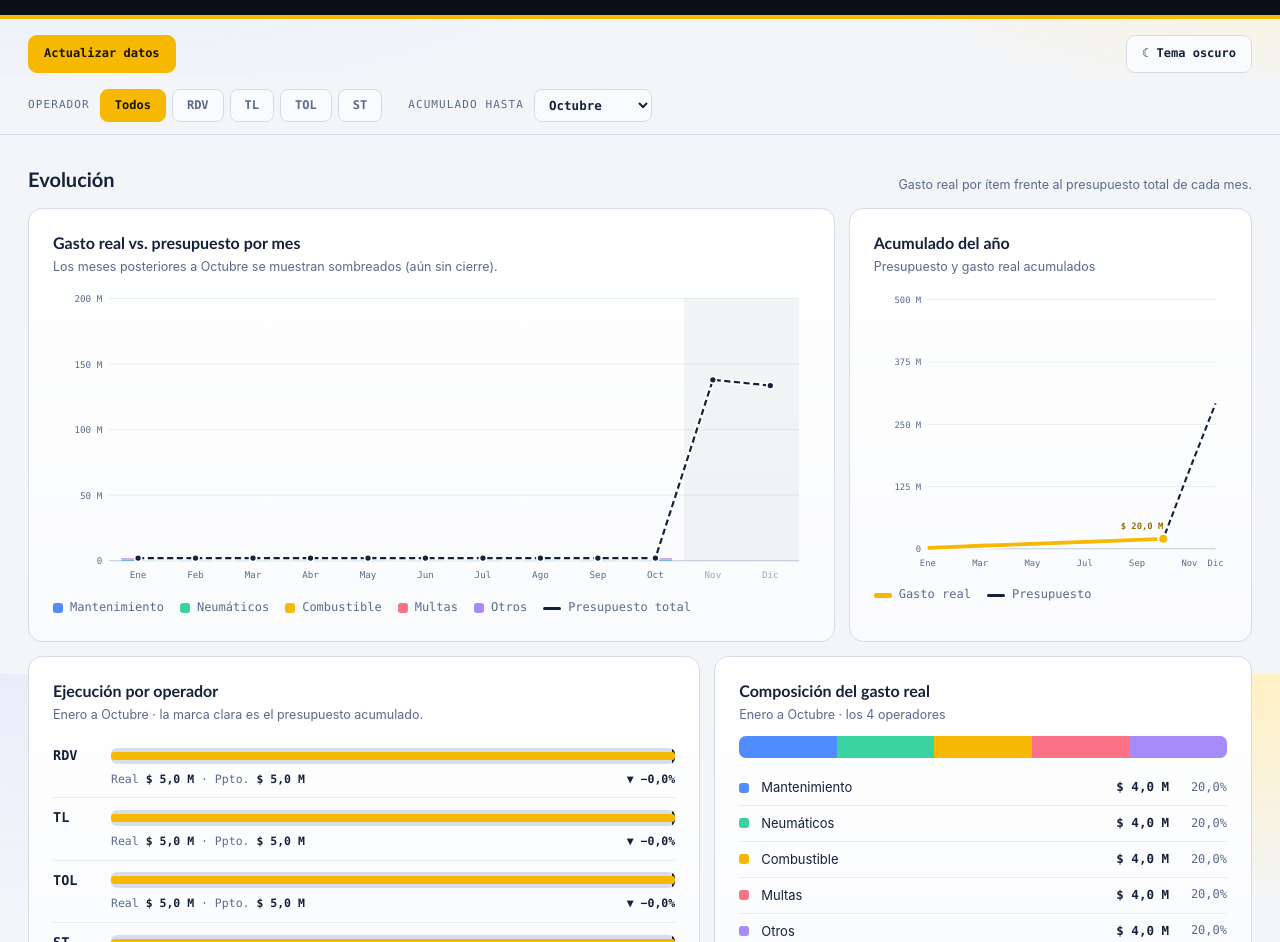
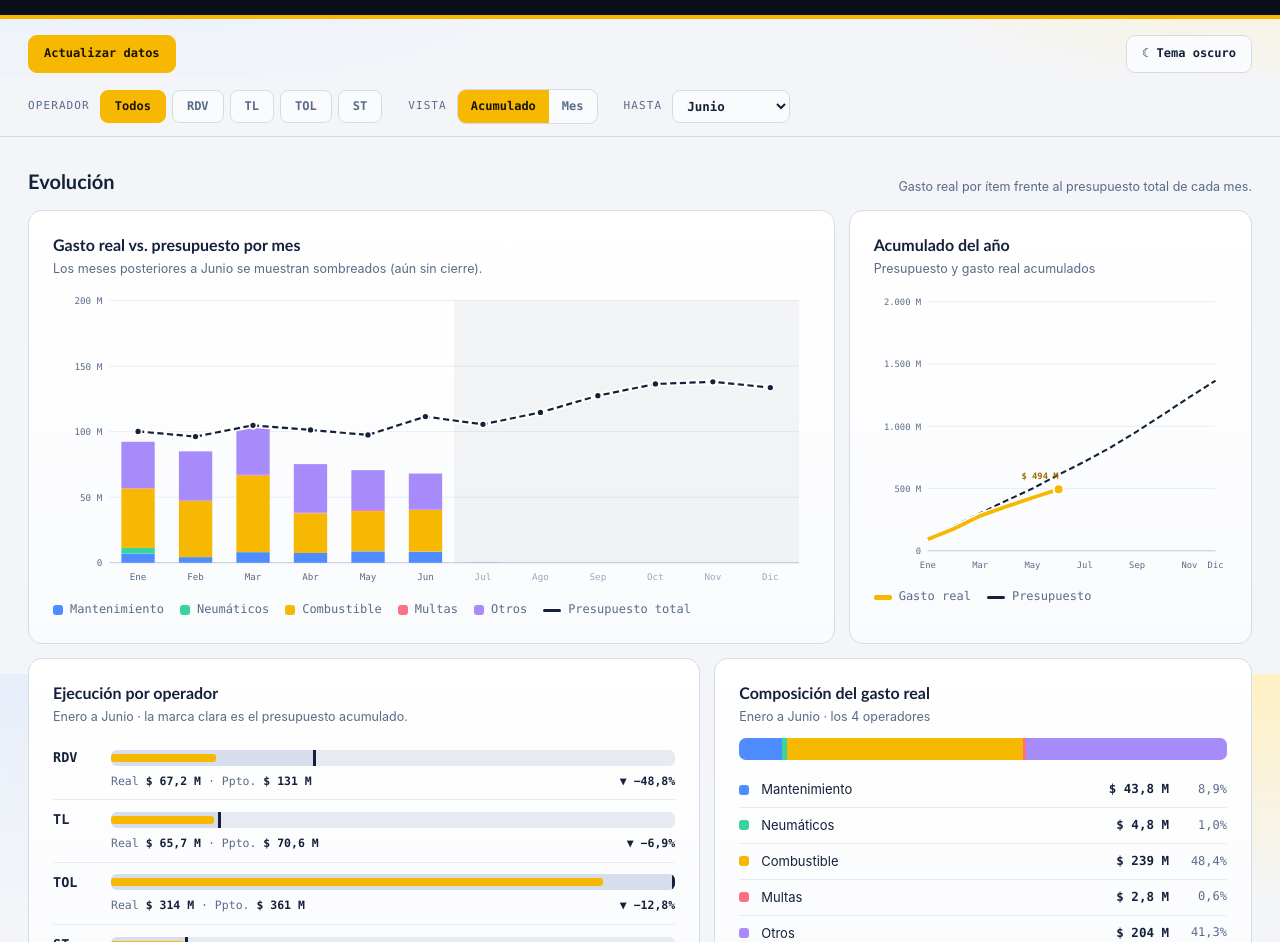
Before and after one commit to cdmcdistribucion-dev/PRESUPUESTO-FLOTA, a plain HTML site: page index.html in a window 1280 px wide. Shown: the part 126-1068 px from the top of the page. Drawn offline with Linux system fonts and the light colour scheme.

Commit message:
Add files via upload

```diff
--- a/index.html
+++ b/index.html
@@ -221,7 +221,8 @@ td.tg{line-height:1.25} td.tg small{display:block;margin-top:3px;font-size:10.5p
   <div class="filters">
     <div class="wrap">
       <div class="fgroup"><span class="flabel">Operador</span><div class="chips" id="olChips"></div></div>
-      <div class="fgroup"><span class="flabel">Acumulado hasta</span><select id="cutSel" aria-label="Mes de corte"></select></div>
+      <div class="fgroup"><span class="flabel">Vista</span><div class="seg" id="modeSeg" role="group" aria-label="Vista"><button type="button" data-v="acum" aria-pressed="true">Acumulado</button><button type="button" data-v="mes" aria-pressed="false">Mes</button></div></div>
+      <div class="fgroup"><span class="flabel" id="cutLbl">Hasta</span><select id="cutSel" aria-label="Mes"></select></div>
     </div>
   </div>
 </div>
@@ -264,7 +265,7 @@ td.tg{line-height:1.25} td.tg small{display:block;margin-top:3px;font-size:10.5p
 
   <footer class="page">
     <div class="cols">
-      <div style="opacity:.7">Versión del tablero: 30/10/2026 · v4</div>
+      <div style="opacity:.7">Versión del tablero: 30/10/2026 · v6</div>
       <div><b>Operadores:</b> RDV, TL, TOL y ST. Cualquier otro operador del archivo se omite.</div>
       <div><b>Mantenimiento</b> suma correctivo, preventivo y proactivo. <b>Otros</b> reúne documentación, administrativos, seguros y similares (hoy solo TOL).</div>
       <div><b>Datos:</b> se leen de <b>datos/datos_presupuesto.json</b>, generado desde los Excel de <b>base_excels</b> (hojas Presupuesto, Gastos y Targets). Tras publicar, presioná <b>Actualizar datos</b>.</div>
@@ -724,7 +725,9 @@ var DATA_JSON='datos/datos_presupuesto.json', DATA_URL='datos/Plantilla_Presupue
 
 /* ---------- estado ---------- */
 var model=XL.emptyModel(), info={ok:false,msg:'Cargando datos…',when:null};
-var flt='Todos', cut=5, metric='real';
+var flt='Todos', cut=5, metric='real', mode='acum';
+function lo(){return mode==='mes'?cut:0;}
+function plab(){return mode==='mes'?MESL[cut]:'Enero a '+MESL[cut];}
 
 /* ---------- utilidades ---------- */
 function $(id){return document.getElementById(id);}
@@ -820,6 +823,8 @@ function renderFilters(){
   var c=$('olChips');
   c.innerHTML=['Todos'].concat(OLS).map(function(o){return '<button type="button" class="chip-btn" data-o="'+o+'" aria-pressed="'+(flt===o)+'">'+o+'</button>';}).join('');
   c.querySelectorAll('button').forEach(function(b){b.onclick=function(){flt=b.dataset.o;renderFilters();renderDerived();};});
+  var sg=$('modeSeg');if(sg){sg.querySelectorAll('button').forEach(function(b){b.setAttribute('aria-pressed',String(b.dataset.v===mode));b.onclick=function(){mode=b.dataset.v;renderFilters();renderDerived();};});}
+  var lb=$('cutLbl');if(lb)lb.textContent=mode==='mes'?'Mes':'Hasta';
   var s=$('cutSel');
   s.innerHTML=MESL.map(function(n,i){return '<option value="'+i+'"'+(i===cut?' selected':'')+'>'+n+'</option>';}).join('');
   s.onchange=function(){cut=+s.value;renderDerived();};
@@ -843,13 +848,13 @@ function renderTargets(){
   var TR=Array(ITEMS.length).fill(0),TT=Array(ITEMS.length).fill(0);
   OLS.forEach(function(ol){
     var rr=0,tt=0,cells='';
-    ITEMS.forEach(function(it,i){var r=sumr(model.data[ol].real[it],0,cut),t=sumr(model.data[ol].target[it],0,cut);if(t>0){rr+=r;tt+=t;TR[i]+=r;TT[i]+=t;}cells+=cell(r,t);});
+    ITEMS.forEach(function(it,i){var r=sumr(model.data[ol].real[it],lo(),cut),t=sumr(model.data[ol].target[it],lo(),cut);if(t>0){rr+=r;tt+=t;TR[i]+=r;TT[i]+=t;}cells+=cell(r,t);});
     b+='<tr><td>'+ol+'</td>'+cells+cell(rr,tt)+'</tr>';
   });
   var gr=0,gt=0,cells2='';ITEMS.forEach(function(it,i){gr+=TR[i];gt+=TT[i];cells2+=cell(TR[i],TT[i]);});
   b+='<tr class="tot"><td>Flota</td>'+cells2+cell(gr,gt)+'</tr></tbody>';
   $('tblTarget').innerHTML=head+b;
-  $('tgtNote').textContent='Enero a '+MESL[cut]+' · gasto real acumulado frente al target acumulado (solo ítems con target)'+(any?'.':'. Cargá la hoja "Targets" de la plantilla para ver el cumplimiento.');
+  $('tgtNote').textContent=plab()+' · gasto real frente al target '+(mode==='mes'?'del mes':'acumulado')+' (solo ítems con target)'+(any?'.':'. Cargá la hoja "Targets" de la plantilla para ver el cumplimiento.');
 }
 
 /* Gráficos */
@@ -867,7 +872,8 @@ function chartMonthly(){
   var pp=serTot('presu'),stack=Array(12).fill(0).map(function(_,m){return ITEMS.reduce(function(a,it){return a+real[it][m];},0);});
   var maxV=niceMax(Math.max.apply(null,stack.concat(pp))*1.05),slot=pw/12,bw=slot*0.58,s='<svg class="chart" viewBox="0 0 '+W+' '+H+'" role="img" aria-label="Gasto real por ítem y presupuesto total, mes a mes">'+axis(maxV,W,H,pl,pr,pt,pb);
   var cx=pl+slot*(cut+1);
-  if(cut<11)s+='<rect x="'+cx+'" y="'+pt+'" width="'+(W-pr-cx)+'" height="'+ph+'" fill="var(--shade)"/>';
+  if(mode==='mes')s+='<rect x="'+(pl+slot*cut+2)+'" y="'+pt+'" width="'+(slot-4)+'" height="'+ph+'" rx="6" fill="none" stroke="#F6B800" stroke-width="2"/>';
+  if(cut<11&&mode!=='mes')s+='<rect x="'+cx+'" y="'+pt+'" width="'+(W-pr-cx)+'" height="'+ph+'" fill="var(--shade)"/>';
   for(var m=0;m<12;m++){
     var x=pl+slot*m+(slot-bw)/2,y=pt+ph;
     ITEMS.forEach(function(it){var h=real[it][m]/maxV*ph;y-=h;if(h>0)s+='<rect x="'+x.toFixed(1)+'" y="'+y.toFixed(1)+'" width="'+bw.toFixed(1)+'" height="'+h.toFixed(1)+'" fill="'+COL[it]+'"/>';});
@@ -888,7 +894,7 @@ function chartMonthly(){
     r.onmouseleave=hideTip;
   });
   $('lgMonthly').innerHTML=ITEMS.map(function(it){return '<span><i style="background:'+COL[it]+'"></i>'+ILAB[it]+'</span>';}).join('')+'<span><i class="ln" style="background:var(--ink)"></i>Presupuesto total</span>';
-  $('monthlySub').textContent='Los meses posteriores a '+MESL[cut]+' se muestran sombreados (aún sin cierre).';
+  $('monthlySub').textContent=mode==='mes'?'Mes seleccionado: '+MESL[cut]+' (marcado en dorado).':'Los meses posteriores a '+MESL[cut]+' se muestran sombreados (aún sin cierre).';
 }
 function chartCum(){
   var W=420,H=340,pl=64,pr=14,pt=14,pb=30,ph=H-pt-pb,pw=W-pl-pr;
@@ -913,30 +919,30 @@ function chartCum(){
   $('lgCum').innerHTML='<span><i class="ln" style="background:#F6B800;height:5px"></i>Gasto real</span><span><i class="ln" style="background:var(--ink)"></i>Presupuesto</span>';
 }
 function olBars(){
-  var rows=OLS.map(function(ol){var r=0,p=0;ITEMS.forEach(function(it){r+=sumr(model.data[ol].real[it],0,cut);p+=sumr(model.data[ol].presu[it],0,cut);});return {ol:ol,r:r,p:p};});
+  var rows=OLS.map(function(ol){var r=0,p=0;ITEMS.forEach(function(it){r+=sumr(model.data[ol].real[it],lo(),cut);p+=sumr(model.data[ol].presu[it],lo(),cut);});return {ol:ol,r:r,p:p};});
   var mx=Math.max.apply(null,rows.map(function(x){return Math.max(x.r,x.p);}).concat([1]));
   $('olBars').innerHTML=rows.map(function(x){
     var dv=x.p?(x.r-x.p)/x.p:null;
     return '<div class="olrow'+(flt===x.ol?' sel':'')+'"><b>'+x.ol+'</b><div class="track" role="img" aria-label="'+x.ol+': gasto real '+compact(x.r)+' de '+compact(x.p)+' presupuestados"><div class="pp" style="width:'+(x.p/mx*100)+'%"></div><div class="rl'+(x.r>x.p?' over':'')+'" style="width:'+(x.r/mx*100)+'%"></div></div><div class="olnums"><span>Real <strong>'+compact(x.r)+'</strong> · Ppto. <strong>'+compact(x.p)+'</strong></span><span class="'+(dv==null?'':dv>0?'bad':'good')+'"><strong>'+(dv==null?'—':(dv>0?'▲ +':'▼ −')+pct(Math.abs(dv)))+'</strong></span></div></div>';
   }).join('');
-  $('olSub').textContent='Enero a '+MESL[cut]+' · la marca clara es el presupuesto acumulado.';
+  $('olSub').textContent=plab()+' · la marca clara es el presupuesto '+(mode==='mes'?'del mes':'acumulado')+'.';
 }
 function mixChart(){
-  var vals=ITEMS.map(function(it){return sumr(ser('real',it),0,cut);}),tot=vals.reduce(function(a,b){return a+b;},0)||1;
+  var vals=ITEMS.map(function(it){return sumr(ser('real',it),lo(),cut);}),tot=vals.reduce(function(a,b){return a+b;},0)||1;
   $('mix').innerHTML='<div class="mixbar" role="img" aria-label="Composición porcentual del gasto real por ítem">'+ITEMS.map(function(it,i){return '<span style="width:'+(vals[i]/tot*100)+'%;background:'+COL[it]+'" title="'+ILAB[it]+'"></span>';}).join('')+'</div>'+
     ITEMS.map(function(it,i){return '<div class="mixrow"><i style="background:'+COL[it]+'"></i><span>'+ILAB[it]+'</span><strong>'+compact(vals[i])+'</strong><em>'+pct(vals[i]/tot)+'</em></div>';}).join('');
-  $('mixSub').textContent='Enero a '+MESL[cut]+' · '+(flt==='Todos'?'los 4 operadores':'operador '+flt);
+  $('mixSub').textContent=plab()+' · '+(flt==='Todos'?'los 4 operadores':'operador '+flt);
 }
 function renderCharts(){chartMonthly();chartCum();olBars();mixChart();}
 
 /* Tablas */
 function setMetric(m){metric=m;document.querySelectorAll('#metricSeg button').forEach(function(b){b.setAttribute('aria-pressed',String(b.dataset.m===m));});renderDetail();}
 function renderDetail(){
-  var head='<thead><tr><th>Ítem</th>'+MES.map(function(m){return '<th>'+m+'</th>';}).join('')+'<th>Acum. '+MES[cut]+'</th><th>Año</th></tr></thead>';
+  var head='<thead><tr><th>Ítem</th>'+MES.map(function(m){return '<th>'+m+'</th>';}).join('')+'<th>'+(mode==='mes'?'Mes ':'Acum. ')+MES[cut]+'</th><th>Año</th></tr></thead>';
   function row(label,color,r,p,isTot,tg){
     var v=metric==='real'?r:metric==='presu'?p:metric==='target'?tg:r.map(function(x,i){return x-p[i];});
     var cells=v.map(function(x,i){var dim=(metric!=='presu'&&metric!=='target'&&i>cut);var cl=(metric==='desv'&&!dim&&x!==0)?(x>0?'bad':'good'):'';return '<td class="'+(dim?'dim ':'')+cl+'">'+(metric==='real'&&dim&&!x?'·':nf0.format(Math.round(x)))+'</td>';}).join('');
-    var ac=sumr(v,0,cut),yr=sumr(v,0,11);
+    var ac=sumr(v,lo(),cut),yr=sumr(v,0,11);
     var cl2=metric==='desv'?(ac>0?'bad':ac<0?'good':''):'';
     return '<tr'+(isTot?' class="tot"':'')+'><td>'+(color?'<span class="sw" style="background:'+color+'"></span>':'')+label+'</td>'+cells+'<td class="'+cl2+'"><b>'+nf0.format(Math.round(ac))+'</b></td><td>'+nf0.format(Math.round(yr))+'</td></tr>';
   }
@@ -946,12 +952,12 @@ function renderDetail(){
   $('tblDetail').innerHTML=head+body;
 }
 function renderOLTable(){
-  var head='<thead><tr><th>Operador</th><th>Ppto. anual</th><th>Ppto. acum. '+MES[cut]+'</th><th>Real acum. '+MES[cut]+'</th><th>Desvío $</th><th>Desvío %</th><th>% del ppto. anual</th><th>Target acum.</th><th>Estado</th></tr></thead>',b='<tbody>',TP=0,TR=0,TY=0,TT=0,TRT=0;
+  var head='<thead><tr><th>Operador</th><th>Ppto. anual</th><th>Ppto. '+(mode==='mes'?'':'acum. ')+MES[cut]+'</th><th>Real '+(mode==='mes'?'':'acum. ')+MES[cut]+'</th><th>Desvío $</th><th>Desvío %</th><th>% del ppto. anual</th><th>Target '+(mode==='mes'?MES[cut]:'acum.')+'</th><th>Estado</th></tr></thead>',b='<tbody>',TP=0,TR=0,TY=0,TT=0,TRT=0;
   function orow(l,y,p,r,tg,t,rt){var d=r-p,dp=p?d/p:null,c=d>0?'bad':d<0?'good':'';return '<tr'+(t?' class="tot"':'')+'><td>'+l+'</td><td>'+money(y)+'</td><td>'+money(p)+'</td><td>'+money(r)+'</td><td class="'+c+'">'+(d>0?'+':d<0?'−':'')+money(Math.abs(d))+'</td><td class="'+c+'">'+(dp==null?'—':(d>0?'+':d<0?'−':'')+pct(Math.abs(dp)))+'</td><td>'+(y?pct(r/y):'—')+'</td><td>'+(tg?money(tg):'—')+'</td><td>'+badge(rt,tg)+'</td></tr>';}
-  OLS.forEach(function(ol){var r=0,p=0,y=0,tg=0,rt=0;ITEMS.forEach(function(it){r+=sumr(model.data[ol].real[it],0,cut);if(sumr(model.data[ol].target[it],0,cut)>0)rt+=sumr(model.data[ol].real[it],0,cut);p+=sumr(model.data[ol].presu[it],0,cut);y+=sumr(model.data[ol].presu[it],0,11);tg+=sumr(model.data[ol].target[it],0,cut);});TP+=p;TR+=r;TY+=y;TT+=tg;TRT+=rt;b+=orow(ol,y,p,r,tg,false,rt);});
+  OLS.forEach(function(ol){var r=0,p=0,y=0,tg=0,rt=0;ITEMS.forEach(function(it){r+=sumr(model.data[ol].real[it],lo(),cut);if(sumr(model.data[ol].target[it],lo(),cut)>0)rt+=sumr(model.data[ol].real[it],lo(),cut);p+=sumr(model.data[ol].presu[it],lo(),cut);y+=sumr(model.data[ol].presu[it],0,11);tg+=sumr(model.data[ol].target[it],lo(),cut);});TP+=p;TR+=r;TY+=y;TT+=tg;TRT+=rt;b+=orow(ol,y,p,r,tg,false,rt);});
   b+=orow('Total',TY,TP,TR,TT,true,TRT)+'</tbody>';
   $('tblOL').innerHTML=head+b;
-  $('olTblNote').textContent='Enero a '+MESL[cut]+'. Se calcula siempre con los 4 operadores.';
+  $('olTblNote').textContent=plab()+'. Se calcula siempre con los 4 operadores.';
 }
 
 /* ---------- publicar ---------- */
```
Also changed, not shown: datos/datos_presupuesto.json (+1 -1 lines).
